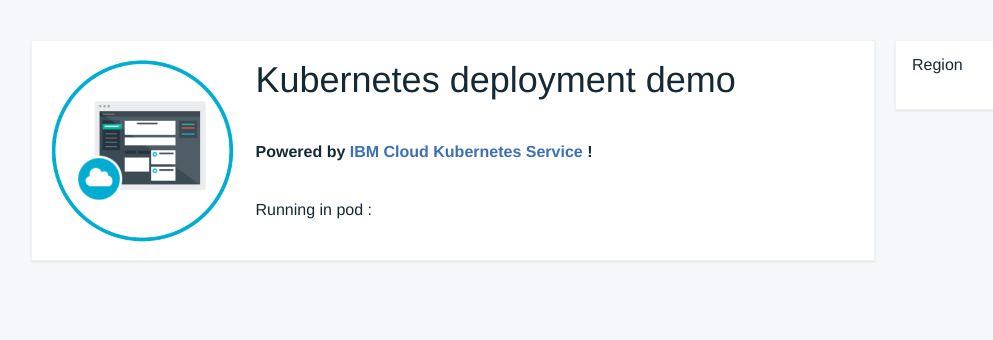
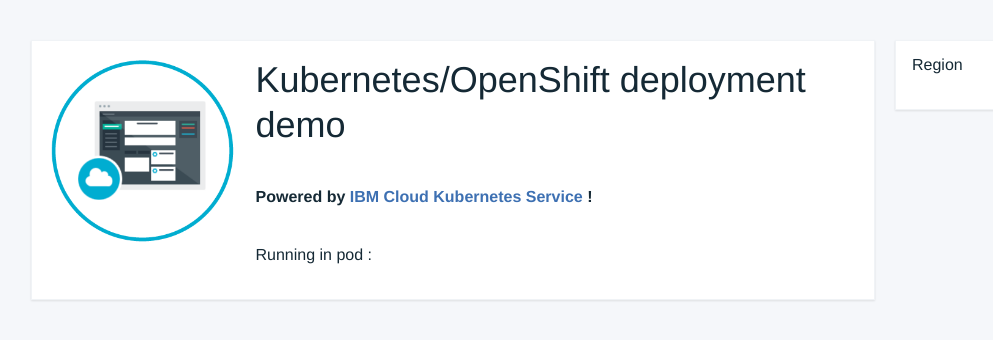
Before and after one commit to steve-lievens/Node-K8s-demo, a website: page public/index.html in a window 1280 px wide. Shown: the whole page, without its empty margins (43-1036 px from the left). Drawn offline with nearby package versions, Linux system fonts and the light colour scheme; no server answers; a web font is replaced by a local one.

Commit message:
ui update

```diff
--- a/public/index.html
+++ b/public/index.html
@@ -57,7 +57,7 @@
 							<img class="img-responsive" src="images/newapp-icon.png">
 						</div>
 						<div class="bx--col-sm-9">
-							<div class="bx--type-alpha">Kubernetes deployment demo</div>
+							<div class="bx--type-alpha">Kubernetes/OpenShift deployment demo</div>
 							<div style="min-height:40px"></div>
 							<div class="bx--type-epsilon">Powered by <a href="https://cloud.ibm.com" target="_blank">IBM Cloud Kubernetes Service</a> !</div>
 							<div style="min-height:40px"></div>
```
